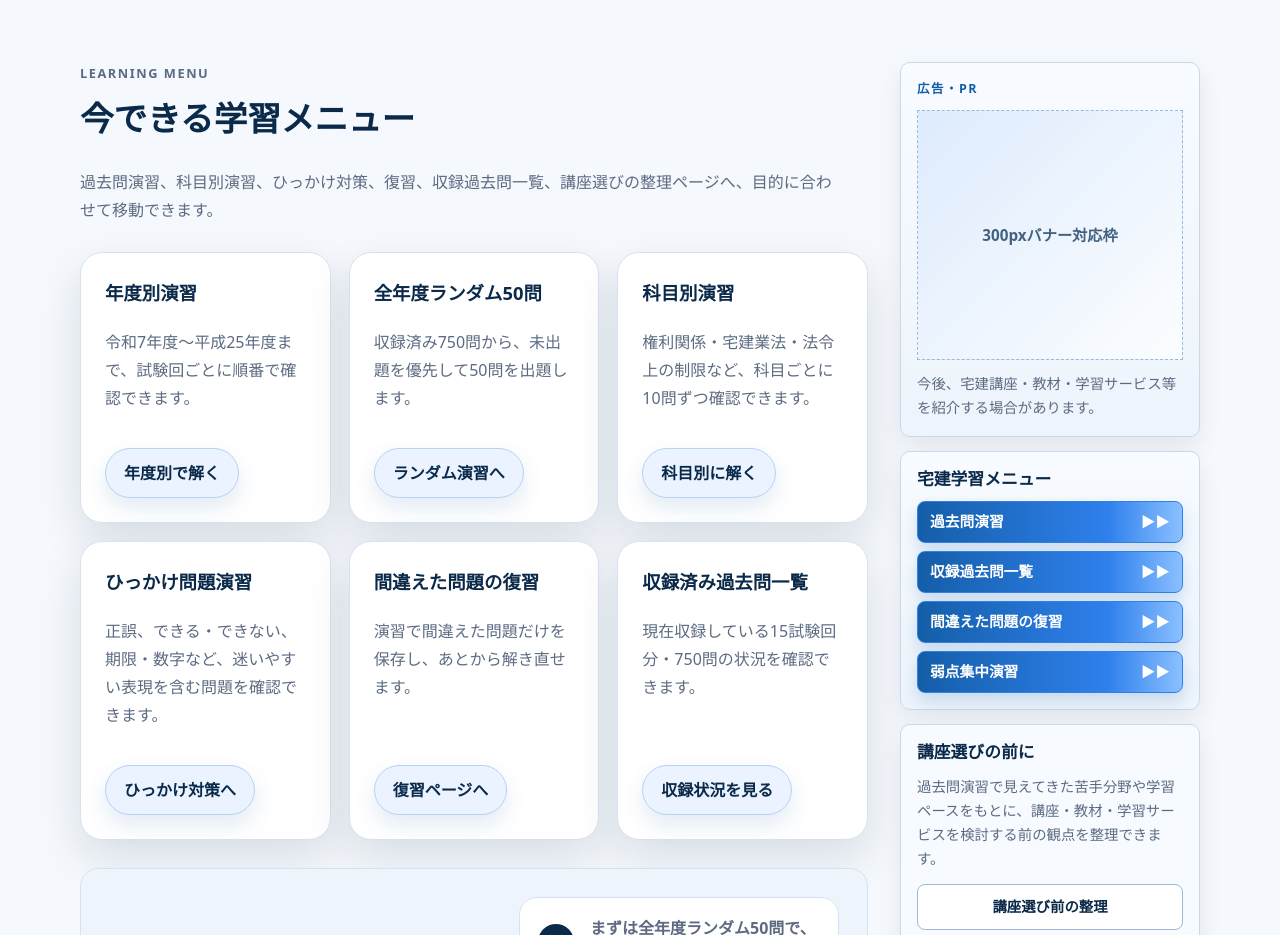
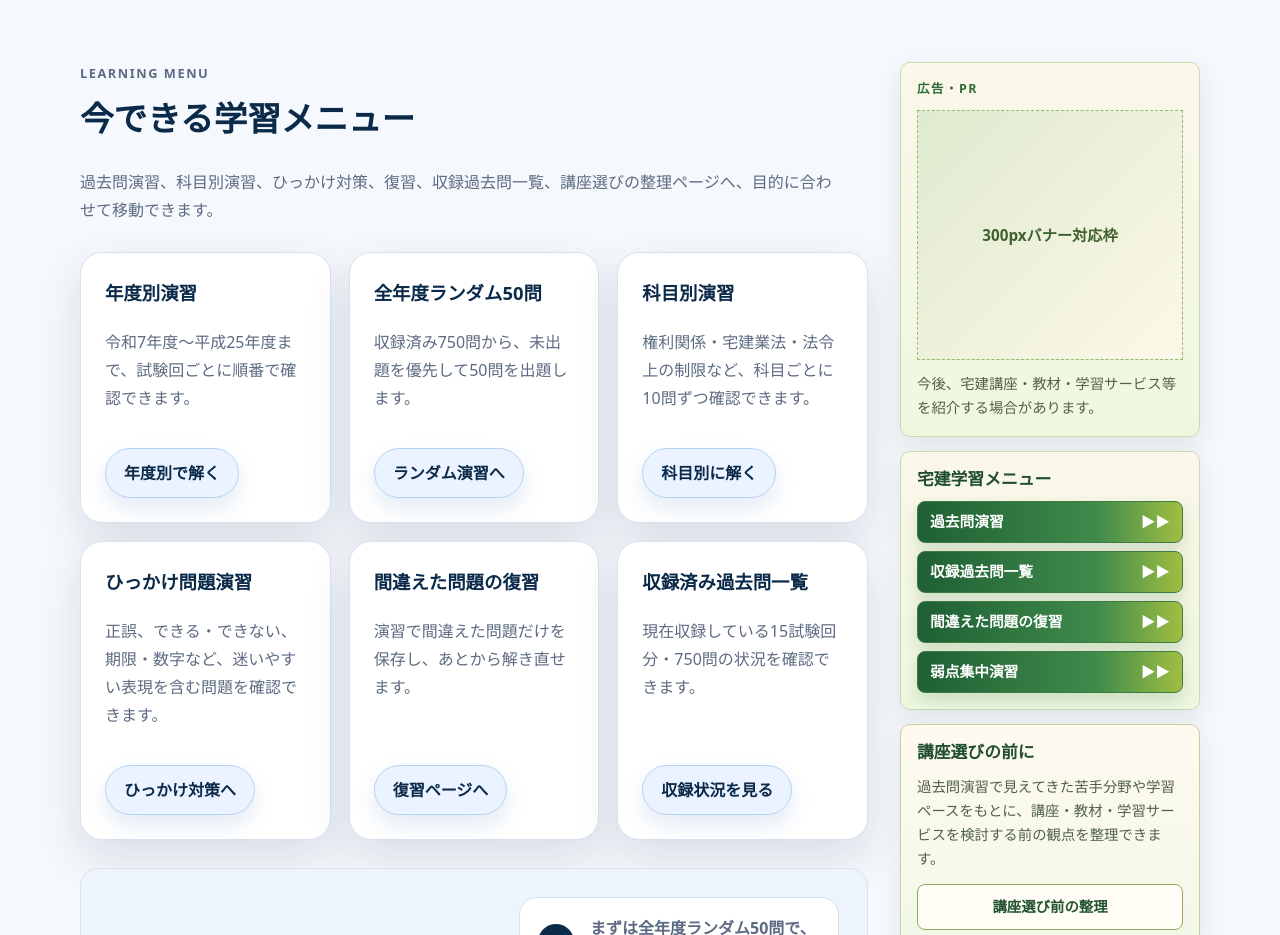
Before and after one commit to kenichis1971-cloud/takken-gakushu-site, a Next.js app: page / in a window 1280 px wide. Shown: the part 737-1672 px from the top of the page. Built offline with nearby package versions, Linux system fonts and the light colour scheme.

Commit message:
Adjust home sidebar to green ad-ready design

```diff
--- a/app/globals.css
+++ b/app/globals.css
@@ -721,26 +721,27 @@ h3 {
 
 .sidebar-block {
   padding: 16px;
-  border: 1px solid #c9d8e8;
+  border: 1px solid #c9d9b4;
   border-radius: 10px;
-  background: linear-gradient(180deg, #f8fbff 0%, #edf4fb 100%);
-  box-shadow: 0 10px 24px rgba(16, 38, 72, 0.08);
+  background: linear-gradient(180deg, #fbf7ea 0%, #eef8df 100%);
+  box-shadow: 0 10px 24px rgba(42, 86, 51, 0.1);
 }
 
 .sidebar-block h2 {
   margin: 0 0 12px;
+  color: #214f2d;
   font-size: 1.05rem;
 }
 
 .sidebar-block p {
   margin-bottom: 0;
-  color: var(--muted);
+  color: #526246;
   font-size: 0.9rem;
   line-height: 1.65;
 }
 
 .sidebar-kicker {
-  color: var(--primary-light) !important;
+  color: #2f6b3b !important;
   font-size: 0.78rem !important;
   font-weight: 900;
   letter-spacing: 0.12em;
@@ -752,11 +753,11 @@ h3 {
   min-height: 250px;
   margin: 10px 0 12px;
   place-items: center;
-  border: 1px dashed #9bb9d9;
+  border: 1px dashed #95b873;
   background:
-    linear-gradient(135deg, rgba(47, 128, 237, 0.12), rgba(255, 255, 255, 0.62)),
-    #f6faff;
-  color: #42627f;
+    linear-gradient(135deg, rgba(112, 163, 68, 0.16), rgba(255, 248, 232, 0.78)),
+    #f4f8e9;
+  color: #3f6130;
   font-size: 0.95rem;
   font-weight: 800;
   text-align: center;
@@ -774,14 +775,14 @@ h3 {
   justify-content: space-between;
   gap: 12px;
   padding: 10px 12px;
-  border: 1px solid #2f80ed;
+  border: 1px solid #3f7d43;
   border-radius: 8px;
-  background: linear-gradient(90deg, #145ea8 0%, #2f80ed 72%, #8ac0ff 100%);
+  background: linear-gradient(90deg, #1f5f34 0%, #3f8b4b 68%, #9fbe42 100%);
   color: #ffffff;
   font-size: 0.92rem;
   font-weight: 900;
   line-height: 1.35;
-  box-shadow: 0 8px 16px rgba(20, 94, 168, 0.18);
+  box-shadow: 0 8px 16px rgba(47, 107, 59, 0.18);
   transition:
     transform 160ms ease,
     box-shadow 160ms ease,
@@ -791,11 +792,12 @@ h3 {
 .sidebar-menu-link:hover {
   transform: translateY(-1px);
   filter: brightness(1.04);
-  box-shadow: 0 10px 20px rgba(20, 94, 168, 0.22);
+  box-shadow: 0 10px 20px rgba(47, 107, 59, 0.23);
 }
 
 .sidebar-course-block {
-  background: #f7fbff;
+  border-color: #d3c79e;
+  background: linear-gradient(180deg, #fffaf0 0%, #f1f8e7 100%);
 }
 
 .sidebar-outline-link {
@@ -806,17 +808,18 @@ h3 {
   min-height: 42px;
   margin-top: 14px;
   padding: 9px 12px;
-  border: 1px solid #9bb9d9;
+  border: 1px solid #91a75a;
   border-radius: 8px;
-  background: #ffffff;
-  color: var(--primary);
+  background: #fffdf5;
+  color: #24542f;
   font-size: 0.9rem;
   font-weight: 900;
 }
 
 .sidebar-pr-note {
   padding: 14px 16px;
-  background: #f4f8fc;
+  border-color: #d9cfa9;
+  background: #fbf5e6;
 }
 
 .sidebar-pr-note h2 {
```
